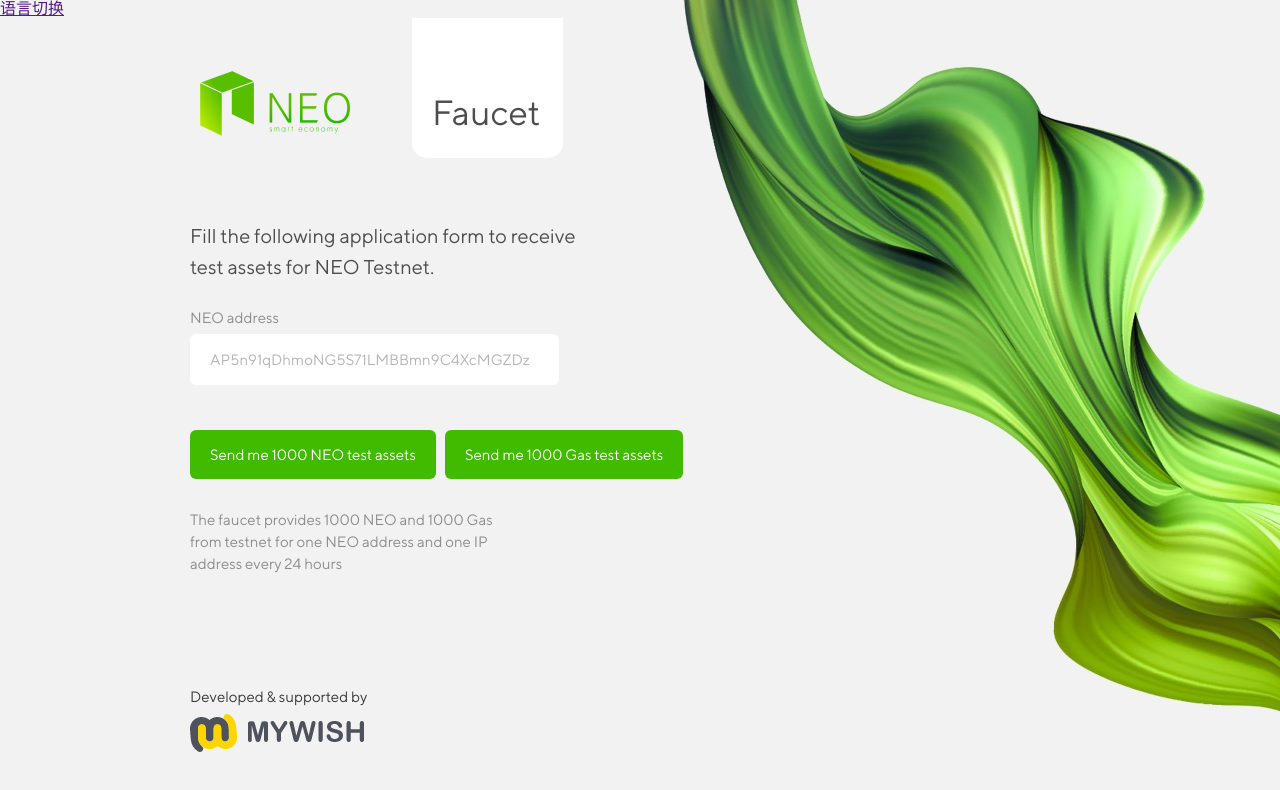
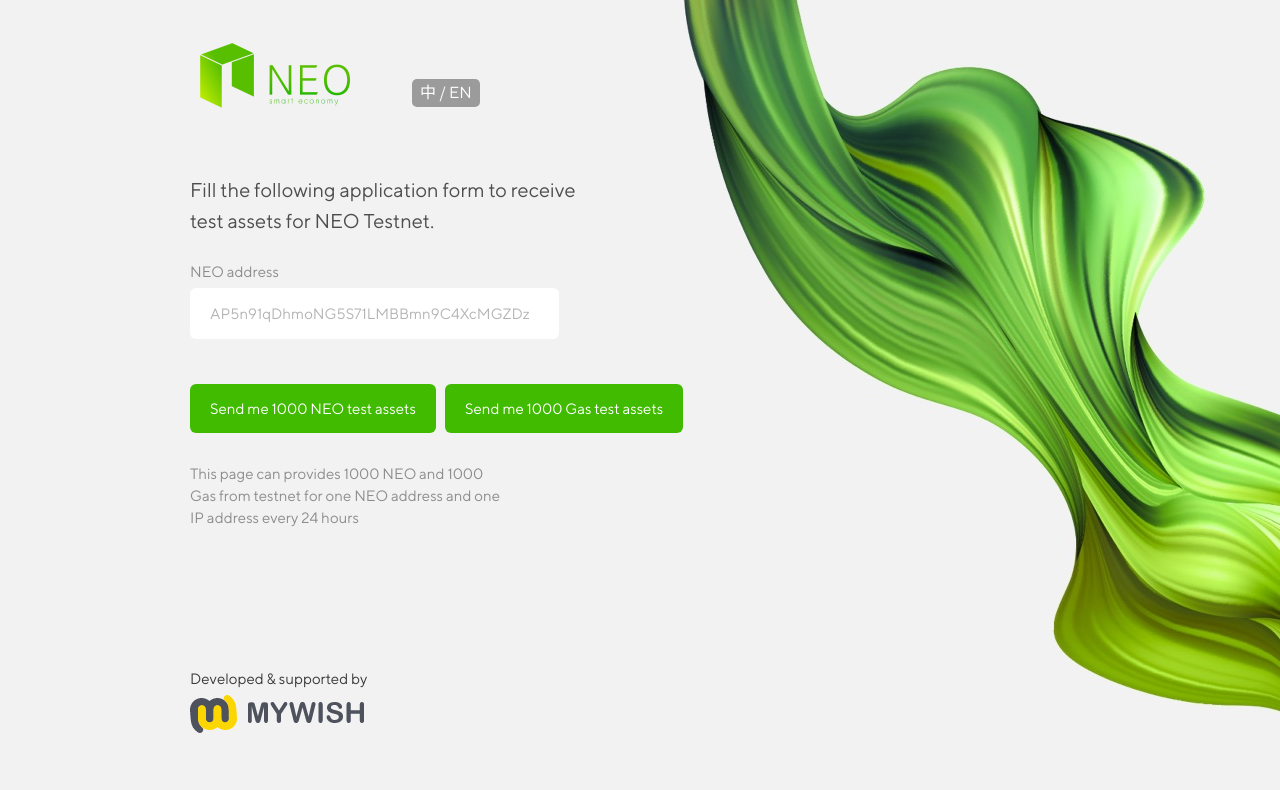
Before and after one commit to MyWishPlatform/neo-testnet_frontend, a website: page index.html in a window 1280 px wide. Drawn offline with nearby package versions, Linux system fonts and the light colour scheme; files that its build step writes are made by us from their sources.

Commit message:
页面文字修改

```diff
--- a/index.html
+++ b/index.html
@@ -16,22 +16,14 @@
 </head>
 
 <body>
-
   <div id="app">
-    <a href="" @click="changeLanguage();">语言切换</a>
-
     <div class="container">
       <div class="header">
         <a href="https://neo.org" target="_blank" class="header__neo">
           <img src="img/neo.png" alt="">
         </a>
-
-        <div class="header__faucet" >
-          <span v-if="userLanguage === 'zh'">水龙头</span>
-          <span v-else>Faucet</span>
-        </div>
+        <a class="header__lang" @click="changeLanguage();">中 / EN</a>
       </div>
-
 
       <section class="instruction-section" v-show="openedInstruction">
         <p>In order to connect to our new recently launched test network, you will need to simply do these steps:</p>
@@ -158,17 +150,12 @@
             <span v-if="userLanguage === 'zh'">资产已成功发放。</span>
             <span v-else>Assets were successfully sent.</span>
           </div>
-
           <div class="body__info">
-              <span v-if="userLanguage === 'zh'">这个水龙头为一个NEO地址和一个telegram账户提供测试网上1000NEO和1000Gas</span>
-              <span v-else> The faucet provides 1000 NEO and 1000 Gas from testnet for one NEO address and one IP address every 24 hours</span>
+              <span v-if="userLanguage === 'zh'">每个用户每日可以通过该页面自动申请测试网 1000个NEO 和 1000个GAS。<br /><small>该功能需要通过google进行验证</small></span>
+              <span v-else> This page can provides 1000 NEO and 1000 Gas from testnet for one NEO address and one IP address every 24 hours</span>
           </div>
         </div>
-        <!-- <a href="#"
-           class="instruction-open-link"
-           v-on:click="openInstruction()">Instructions for setup of NEO MyWish Testnet client</a><br/><br/> -->
       </section>
-
     </div>
     <footer class="footer">
       <div class="footer__mywish">
--- a/sass/styles.scss
+++ b/sass/styles.scss
@@ -395,15 +395,16 @@
   &__neo {
     display: block;
     width: 150px;
-    margin: 43px 62px 17px 10px;
+    margin: 43px 62px 0 10px;
   }
-  &__faucet {
-    color: #4d4d4d;
-    font-size: 35px;
-    font-weight: 400;
-    background-color: #fff;
-    padding: 74px 23px 25px 20px;
-    border-radius: 0 0 15px 15px;
+  &__lang {
+    color: #FFFFFF;
+    background-color: #9B9B9B;
+    font-size: 16px;
+    padding:5px 8px;
+    margin-bottom: 5px;
+    border-radius: 5px;
+    cursor: pointer;
   }
 }
 
```
